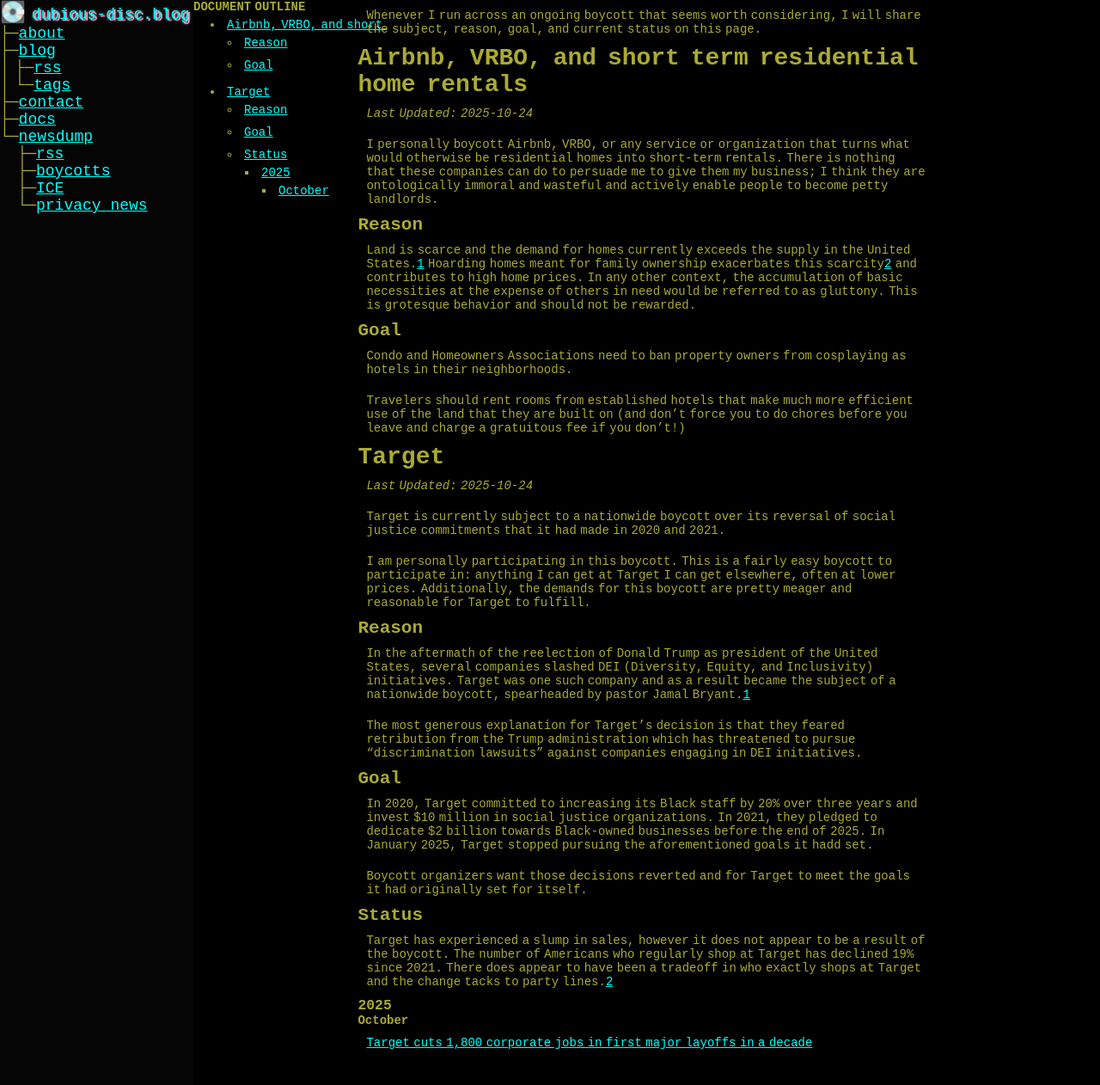
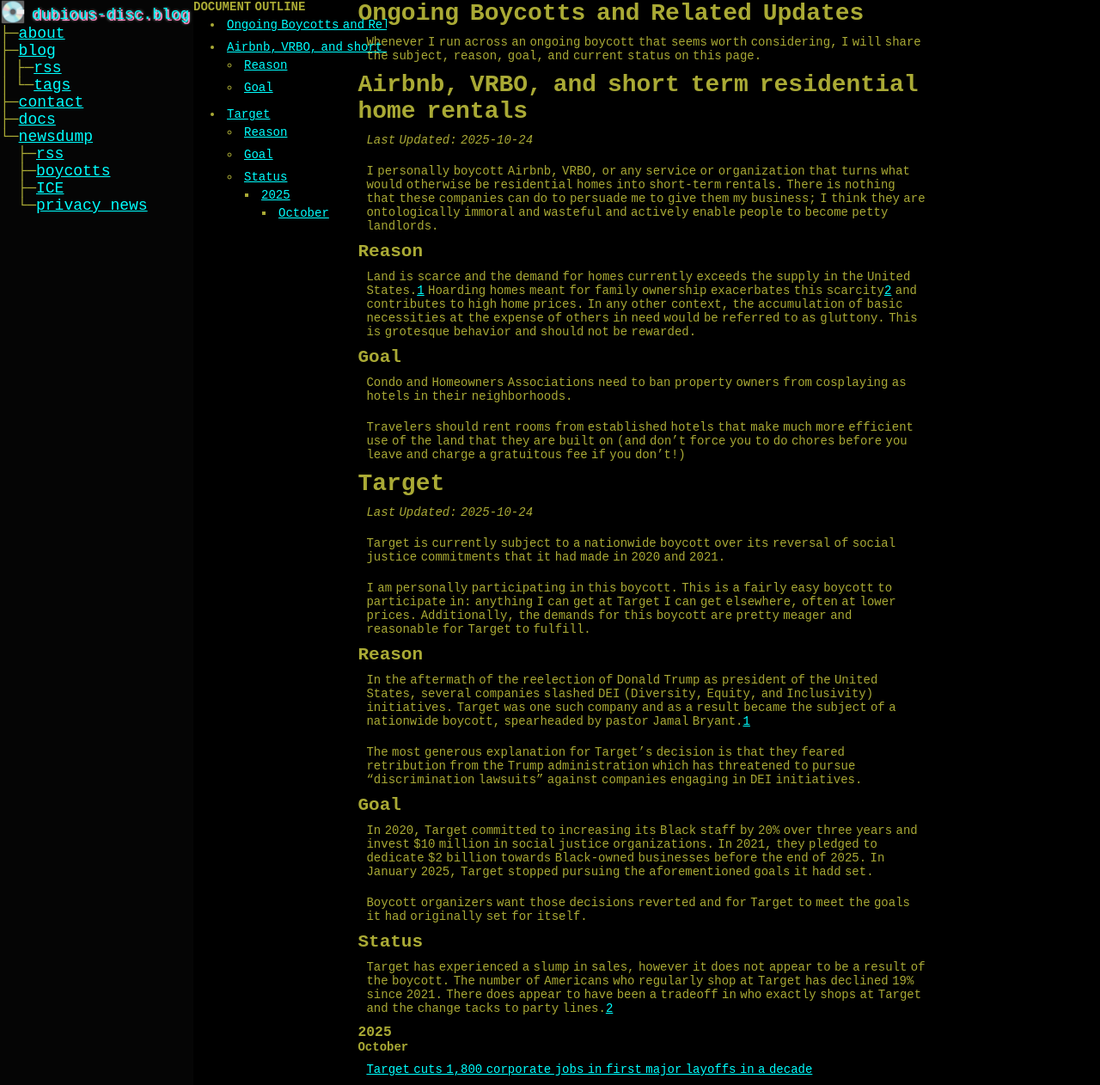
Before and after one commit to paranoid-porygon/paranoid-porygon.github.io, a Jekyll site: the page built from _pages/newsdump/the-boycott-files.md, in a window 1280 px wide and 1262 px high. Shown: the whole window at 86% size. Built offline with Jekyll 4.4.1, drawn with Linux system fonts in a browser that asks for light colours.

Commit message:
fix gap above toc

```diff
--- a/_pages/newsdump/the-boycott-files.md
+++ b/_pages/newsdump/the-boycott-files.md
@@ -5,6 +5,8 @@ permalink: /newsdump/boycotts/
 ---
 * This will become a table of contents (this text will be scrapped).
 {:toc}
+
+# Ongoing Boycotts and Related Updates
 
 Whenever I run across an ongoing boycott that seems worth considering, I will share the subject, reason, goal, and current status on this page.
 
```
